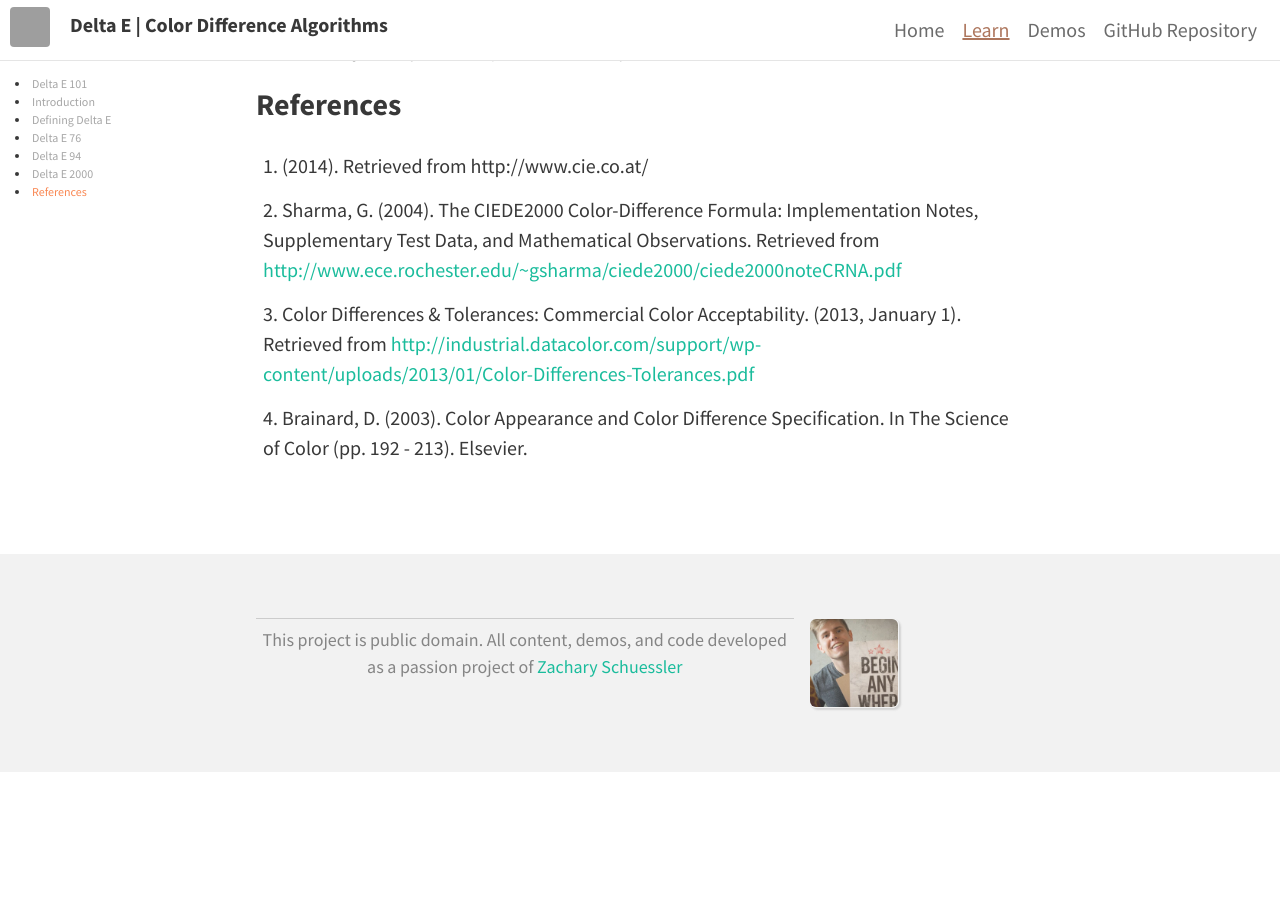
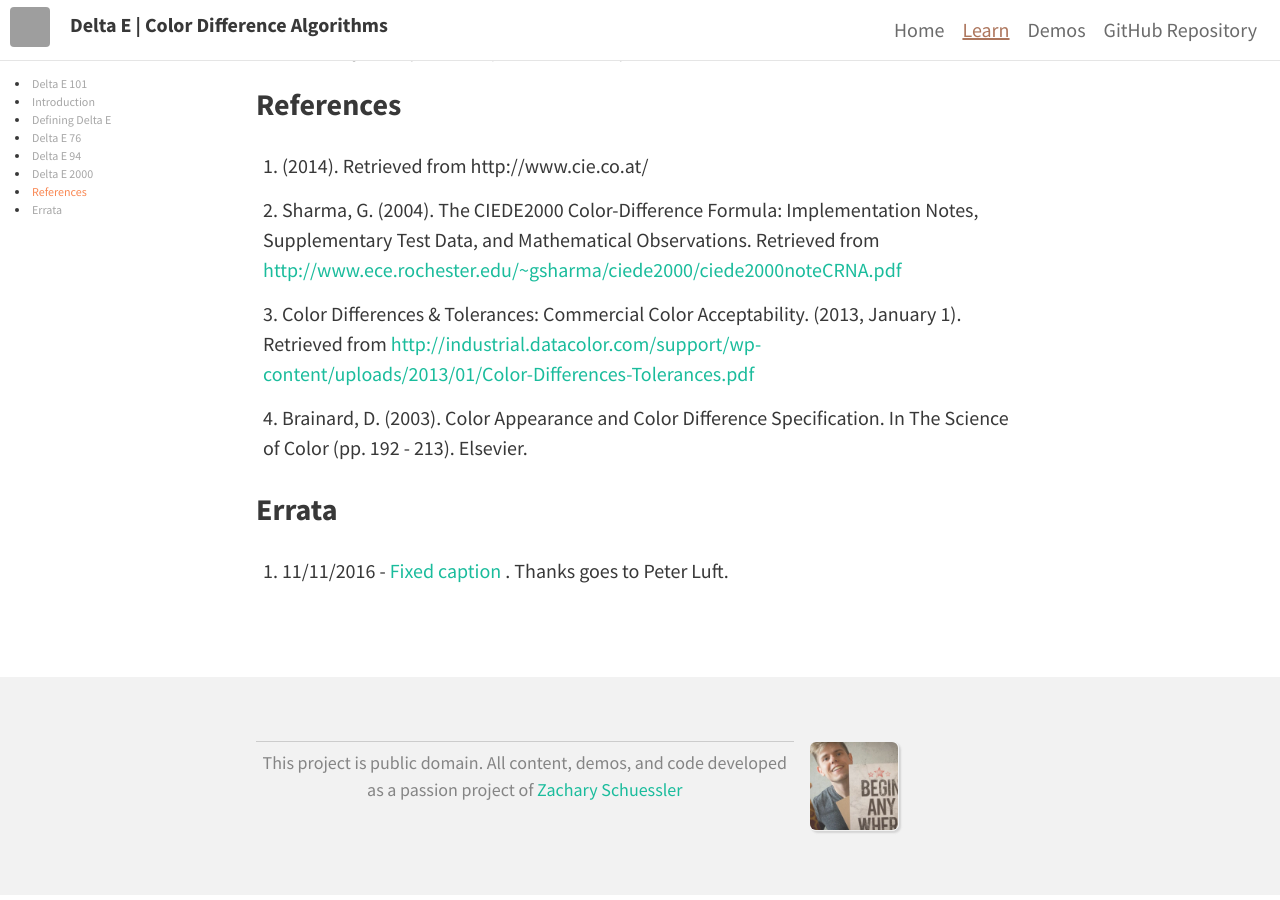
Before and after one commit to zschuessler/DeltaE, a Jekyll site: the page built from learn.html, in a window 1280 px wide and 900 px high, scrolled down 7183 px. Built offline with Jekyll 4.4.1, drawn with Linux system fonts in a browser that asks for light colours; nearby versions of some CDN libraries; before the commit the page ends 7960 px from its top, so only the background shows below that; grey boxes are pictures that could not be loaded.

Commit message:
add errata

```diff
--- a/learn.html
+++ b/learn.html
@@ -298,6 +298,17 @@ permalink: /learn/
     </li>
 </ol>
 
+<h3>Errata</h3>
+<ol>
+    <li>
+        11/11/2016 -
+        <a href="https://github.com/zschuessler/DeltaE/commit/5ca41bb24390b799ec2ca322fbc399ca1c9596ec#diff-5b192fad2033b894dea69e0de7f245d9L181">
+            Fixed caption
+        </a>
+        . Thanks goes to  Peter Luft.
+    </li>
+</ol>
+
 <script src="{{ site.baseurl }}/js/jquery-2.1.3.min.js"></script>
 <script src="{{ site.baseurl }}/js/toc.min.js"></script>
 <script>
```
